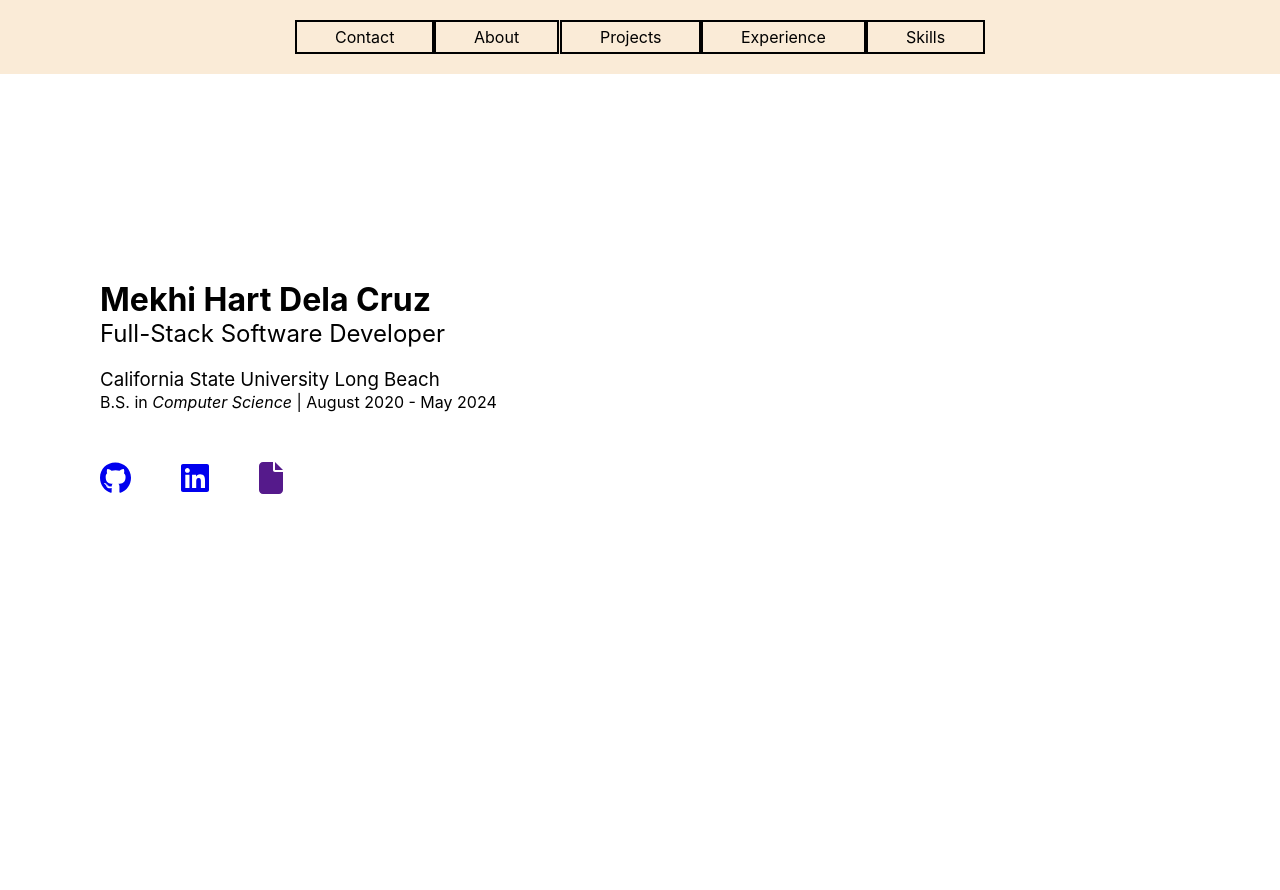
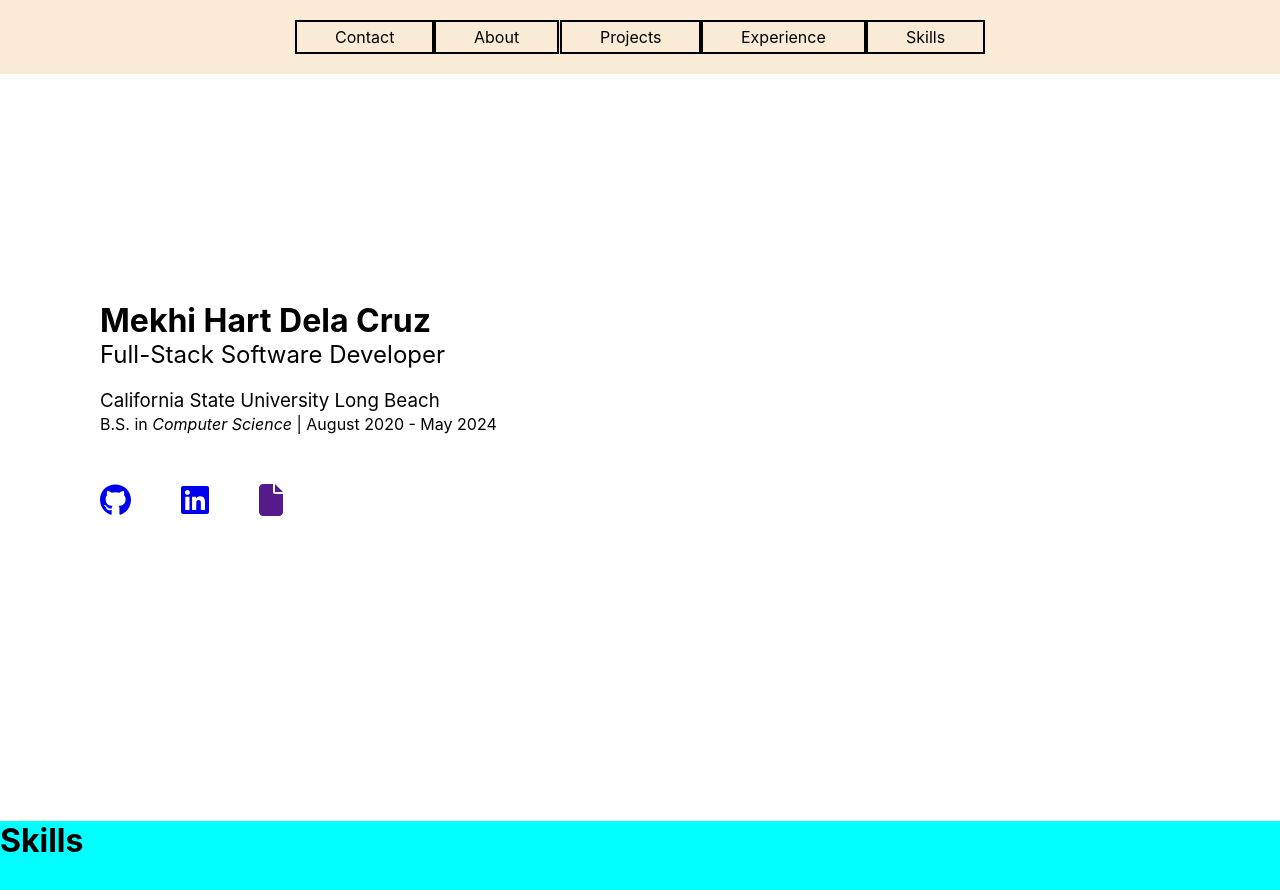
Before and after one commit to MekhiHart/portfolio, a React (Create React App) app: page / in a window 1280 px wide. Shown: the top 890 px of the page. Built offline with nearby package versions, Linux system fonts and the light colour scheme.

Commit message:
made transitions between hero and skills component smooth

```diff
--- a/src/index.css
+++ b/src/index.css
@@ -37,7 +37,7 @@ nav a{
 }
 
 .hero--intro{
-  margin-top: 35vh;
+  padding-top: 35vh;
 }
 
 .hero--intro > *{
```
